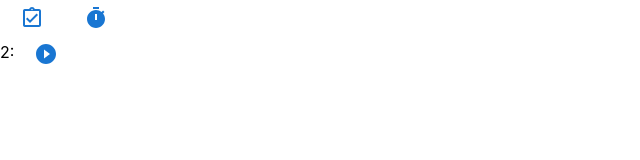
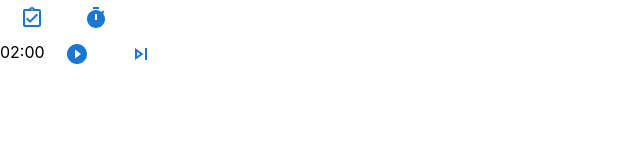
Before and after one commit to aoiya2023/todo-app, a React (Create React App) app in the folder todo-app/: page / in a window 1280 px wide. Both pictures are taken after a click on the button 96 px from the left and 18 px from the top of the page. Shown: the top 160 px of the page, without its empty margins (0-640 px from the left). Built offline with nearby package versions, Linux system fonts and the light colour scheme.

Commit message:
skip timer implemented

```diff
--- a/todo-app/src/App.js
+++ b/todo-app/src/App.js
@@ -3,9 +3,12 @@ import Content from './component/Content.js';
 import Pomodoro from './component/Pomodoro.js';
 import { useEffect, useState } from 'react';
 
+let pomodoroTime = 2 * 60 * 1000;
+let restTime = 1 * 60 * 1000;
+
 // calculate the time left for the timer
 function calculateTimeLeft(secs) {
-    let timeLeft = {};
+    let timeLeft = {minutes: 0, seconds: 0};
     if (secs > 0) {
         timeLeft = {
             minutes: Math.floor((secs / 1000 / 60) % 60),
@@ -17,35 +20,60 @@ function calculateTimeLeft(secs) {
 
 
 function App() {
-  const [timeLeft, setTimeLeft] = useState(calculateTimeLeft(2*60*1000));
+  const [timeLeft, setTimeLeft] = useState(calculateTimeLeft(pomodoroTime));
   const [timerOn, setTimerOn] = useState(false);
+  const [pomodoroOn, setPomodoroOn] = useState(true);
 
   // start & pause timer
   function toggleTimer() {
     if (timerOn) {
       setTimerOn(false);
-    }
-    else {
+    } else {
       setTimerOn(true);
     }
-
+  }
+  // skip timer ahead to next session
+  function skipTimer() {
+    if (pomodoroOn) {
+      setTimeLeft(restTime);
+    } else {
+      setTimeLeft(pomodoroTime);
+    }
   }
 
+  // calculate the current remaining time
   let timeInSecs = 0;
   Object.keys(timeLeft).forEach((interval) => {
-      if (!timeLeft[interval]) {
-          return;
-      }
-      else if (interval === "minutes") {
+      // if (!timeLeft[interval]) {
+      //     return;
+      // }
+      if (interval === "minutes") {
           timeInSecs += timeLeft[interval] * 60 * 1000;
       } else {
           timeInSecs += timeLeft[interval] * 1000;
       }
   })
+
+  // start pomodoro / rest
+  function togglePomodoro() {
+    if (pomodoroOn) {
+      setPomodoroOn(false);
+      setTimeLeft(calculateTimeLeft(restTime));
+      setTimerOn(true);
+    } else {
+      setPomodoroOn(true);
+      setTimeLeft(calculateTimeLeft(pomodoroTime));
+      setTimerOn(true);
+    }
+  }
+
   // update the amount of time remaining
   useEffect(() => {
       const timer = setTimeout(() => {
-          if (timerOn === true) {
+          if (timeInSecs === 0) {
+            togglePomodoro();
+          }
+          else if (timerOn === true) {
             setTimeLeft(calculateTimeLeft(timeInSecs-1));
           }
           else {
@@ -59,7 +87,7 @@ function App() {
   return (
     <Content>
       <div key="Task">Hello, world!</div>
-      <div key="Pomodoro"><Pomodoro timeLeft={timeLeft} toggleTimer={toggleTimer} timerOn={timerOn}/></div>
+      <div key="Pomodoro"><Pomodoro timeLeft={timeLeft} toggleTimer={toggleTimer} skipTimer={skipTimer} timerOn={timerOn}/></div>
     </Content>
   );
 }
--- a/todo-app/src/component/Pomodoro.js
+++ b/todo-app/src/component/Pomodoro.js
@@ -4,7 +4,7 @@ import Timer from './Timer.js';
 export function Pomodoro(props) {
     return (
         <div>
-            <Timer timeLeft={props.timeLeft} toggleTimer={props.toggleTimer} timerOn={props.timerOn}/>
+            <Timer timeLeft={props.timeLeft} toggleTimer={props.toggleTimer} skipTimer={props.skipTimer} timerOn={props.timerOn}/>
         </div>
     )
 }
--- a/todo-app/src/component/Timer.js
+++ b/todo-app/src/component/Timer.js
@@ -2,30 +2,42 @@ import './Timer.css';
 import { Button } from '@mui/material';
 import PlayCircleFilledIcon from '@mui/icons-material/PlayCircleFilled';
 import PauseCircleIcon from '@mui/icons-material/PauseCircle';
+import SkipNextOutlinedIcon from '@mui/icons-material/SkipNextOutlined';
 
 export function Timer(props) {
     // display timeLeft Object
     const timerComponents = [];
     Object.keys(props.timeLeft).forEach((interval) => {
-        if (!props.timeLeft[interval]) {
-            return;
-        }
         if (interval === "minutes") {
+            if (props.timeLeft[interval] < 10) {
+                timerComponents.push(
+                    <span key="minutes">{"0"}{props.timeLeft[interval]}{":"}</span>
+                );
+            } else {
                 timerComponents.push(
                     <span key="minutes">{props.timeLeft[interval]}{":"}</span>
                 );
             }
+
+        }
         else {
+            if (props.timeLeft[interval] < 10) {
+                timerComponents.push(
+                    <span key="seconds">{"0"}{props.timeLeft[interval]}</span>
+                );
+            } else {
                 timerComponents.push(
                     <span key="seconds">{props.timeLeft[interval]}</span>
                 );
+            };
         }
     })
 
     return (
         <div>
-            {timerComponents.length ? timerComponents : <span>Time's up!</span>}
+            {timerComponents}
             <Button onClick={()=> props.toggleTimer()}>{props.timerOn ? <PauseCircleIcon/> : <PlayCircleFilledIcon/>}</Button>
+            <Button onClick={()=> props.skipTimer()}><SkipNextOutlinedIcon/></Button>
         </div>
     )
 
```
Lines whose indentation alone changed are shown as unchanged.
